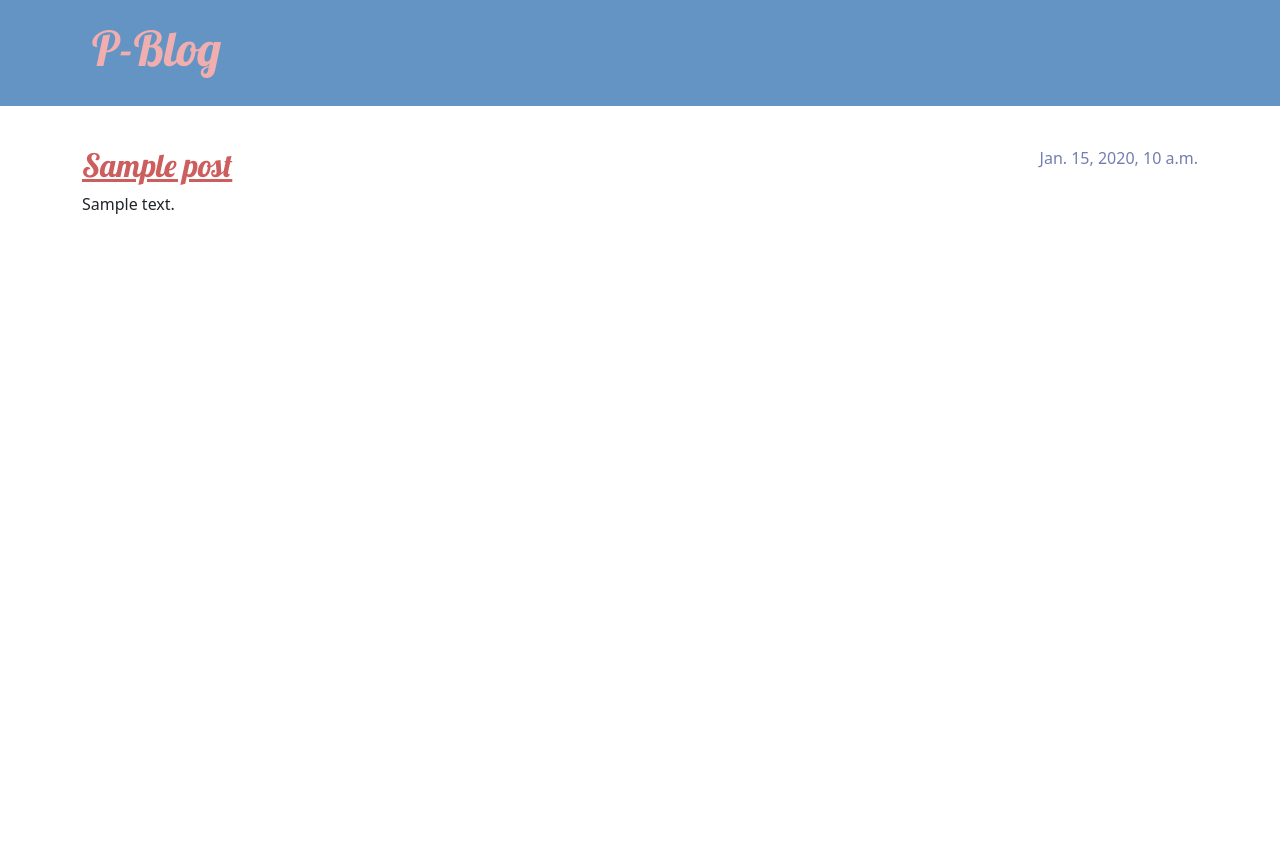
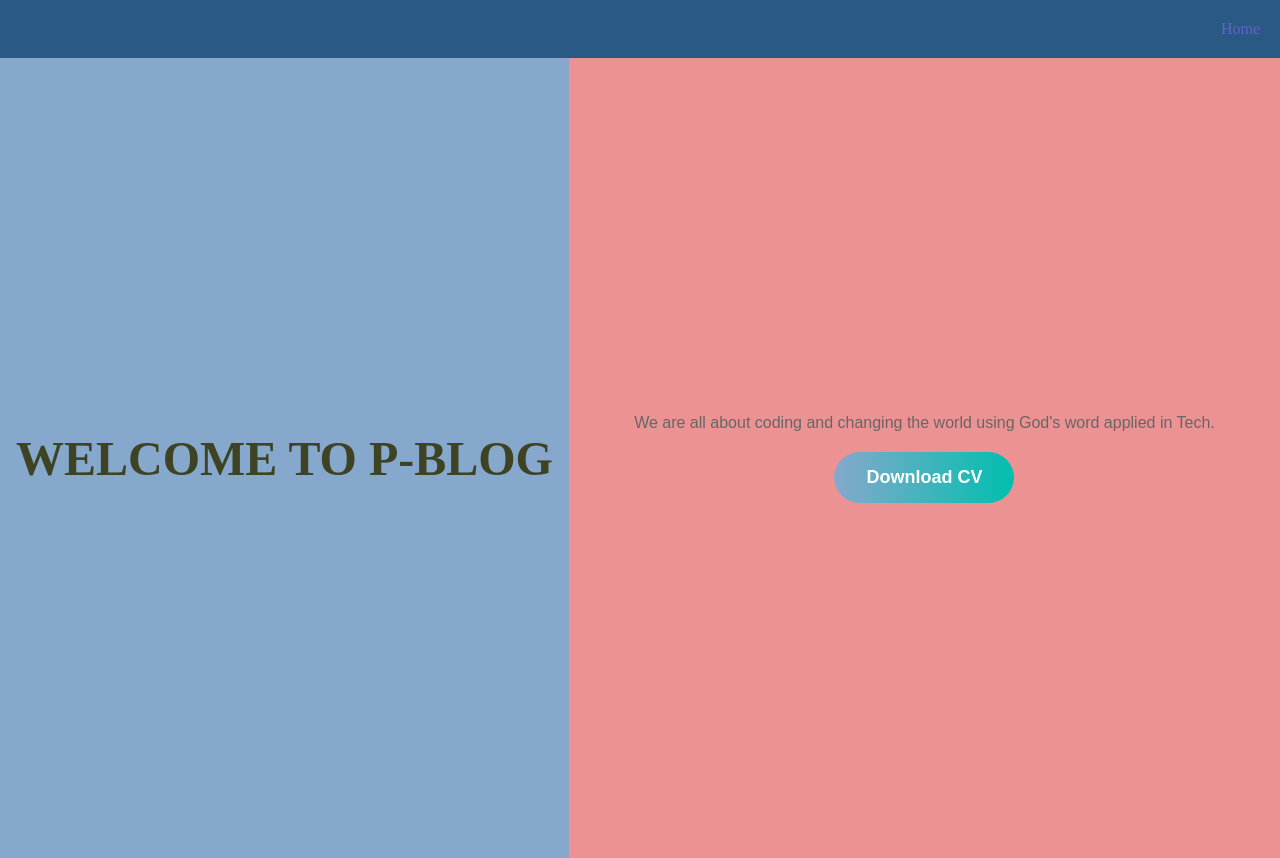
Before and after one commit to Adwoa-p/djangogirls, a Django app: page / in a window 1280 px wide. Before the commit the page ends 214 px from the top, so only its background shows below. Run offline with Django 5.2, Linux system fonts and the light colour scheme; tables that the repository leaves empty hold one stand-in row (values such as "Sample post").

Commit message:
started working on adding home and about section

```diff
--- a/blog/static/styles/css/blog.css
+++ b/blog/static/styles/css/blog.css
@@ -1,8 +1,19 @@
+body {
+    font-family: Arial, sans-serif;
+    margin: 0;
+    padding: 0;
+}
+
 .page-header {
     background-color: #6494c4;
     margin-top: 0;
     margin-bottom: 40px;
     padding: 20px 20px 20px 40px;
+    text-align: center;
+    display: flex;            /* Enable flexbox */
+    justify-content: space-between; /* Space between header elements */
+    align-items: center;      /* Center items vertically */
+    padding: 10px;
 }
 
 .page-header h1,
@@ -12,6 +23,12 @@
     color: #f1aeae;
     font-size: 36pt;
     text-decoration: none;
+}
+
+.content-container {
+    max-width: 800px;
+    margin: 0 auto;
+    padding: 20px;
 }
 
 h1,
@@ -68,3 +85,9 @@ h4 {
     color: #FFFFFF;
     background-color: #009ec2;
 }
+
+footer {
+    background-color: #f0f0f0;
+    padding: 20px;
+    text-align: center;
+}
--- a/blog/static/styles/css/styles.css
+++ b/blog/static/styles/css/styles.css
@@ -1,4 +1,4 @@
-/* *{
+*{
     padding: 0;
     margin: 0;
 
@@ -64,4 +64,31 @@ p {
     background-color: #05ff1a;
     box-shadow: 0 5px #666;
     transform: translateY(4px);
-  } */
+  }
+
+  header {
+    background-color: #2a5985;
+    display: flex;            /* Enable flexbox */
+    justify-content: flex-end; /* Space between header elements */
+    align-items: flex-start;      /* Center items vertically */
+    padding: 20px;           /* Add some padding */
+}
+  .navbar ul {
+    list-style-type: none;    /* Remove bullets */
+    padding: 0;               /* Remove padding */
+    margin: 0;                /* Remove margin */
+    display: flex;            /* Use flexbox for horizontal layout */
+}
+
+.navbar ul li {
+    margin-left: 20px;       /* Space between links */
+}
+
+.navbar a {
+    text-decoration: none;    /* Remove underline */
+    color: rgb(99, 99, 199);             /* Link color */
+}
+
+.navbar a:hover {
+    text-decoration: underline; /* Underline on hover */
+}
--- a/blog/templates/blog/base.html
+++ b/blog/templates/blog/base.html
@@ -20,7 +20,7 @@
             <h1><a href="/">P-Blog</a></h1>
         </div>
       </header>
-      <main class="content container">
+      <main class="content-container">
           <div class="row">
               <div class="col">
               {% block content %}
--- a/blog/templates/blog/landing.html
+++ b/blog/templates/blog/landing.html
@@ -5,16 +5,25 @@
     <meta charset="UTF-8">
     <meta name="viewport" content="width=device-width, initial-scale=1.0">
     <title>P blog</title>
-   <link rel="stylesheet" href="{% static 'blog/css/styles.css' %}">
+   <link rel="stylesheet" href="{% static 'styles/css/styles.css' %}">
 </head>
 <body>
+    <header class="header">
+        <nav class="navbar">
+            <ul>
+                <li>
+                    <a href="{% url 'home' %}">Home</a>
+                </li>
+            </ul>
+        </nav>
+    </header>
     <main>
         <div class="welcome">
             <h1><b>WELCOME TO P-BLOG</b></h1>
         </div>
         <div class="container">
-            <p>Click on the button button below to move to the main page.</p>
-            <a href="{% url 'post_list' %}"><button class="btn">Click here</button></a>
+            <p>We are all about coding and changing the world using God's word applied in Tech.</p>
+            <a href="blog/templates/blog/Planssss.pdf"><button class="btn">Download CV</button></a>
         </div>
     </main>
 
--- a/blog/urls.py
+++ b/blog/urls.py
@@ -2,8 +2,10 @@ from django.urls import path
 from . import views
 
 urlpatterns = [
-    # path('', views.landing, name='landing'),
-    path('', views.post_list, name='post_list'),
+    path('', views.landing, name='landing'),
+    path('downloadfile', views.downloadfile, name='downloadfile'),
+    path('home/', views.home, name='home'),
+    path('main/', views.post_list, name='post_list'),
     path('post/<int:pk>/', views.post_detail, name='post_detail'),
     path('post/new/', views.post_new, name='post_new'),
     path('post/<int:pk>/edit/', views.post_edit, name='post_edit')
--- a/blog/views.py
+++ b/blog/views.py
@@ -3,13 +3,25 @@ from django.utils import timezone
 from .models import Post
 from .forms import PostForm
 from django.shortcuts import redirect
+from django.http import StreamingHttpResponse
+from wsgiref.util import FileWrapper
+import mimetypes
+import os
 
 # Create your views here.
 def post_list(request):
     return render(request,'blog/post_list.html')
 
-# def landing(request):
-#     return render(request, 'blog/landing.html')
+def landing(request):
+    return render(request, 'blog/landing.html')
+
+def downloadfile(request):
+    base_dir = os.path.dirname(os.path.dirname(os.path.abspath(__file__)))
+    filename = 'Planssss.pdf'
+
+
+def home(request):
+    return render(request, 'blog/index.html')
 
 def post_list(request):
     posts = Post.objects.filter(published_date__lte=timezone.now()).order_by('published_date')
--- a/mysite/urls.py
+++ b/mysite/urls.py
@@ -16,10 +16,14 @@ Including another URLconf
 """
 from django.contrib import admin
 from django.urls import path , include
-
+from django.conf import settings
+from django.conf.urls.static import static
 
 
 urlpatterns = [
     path('admin/', admin.site.urls),
     path('',include('blog.urls'))
 ]
+
+if settings.DEBUG:
+    urlpatterns += static(settings.STATIC_URL, document_root=settings.STATIC_ROOT)
```
Also changed, not shown: blog/templates/blog/index.html (added, +8 -0 lines), mysite/settings.py (+4 -3 lines), 1 other file.
